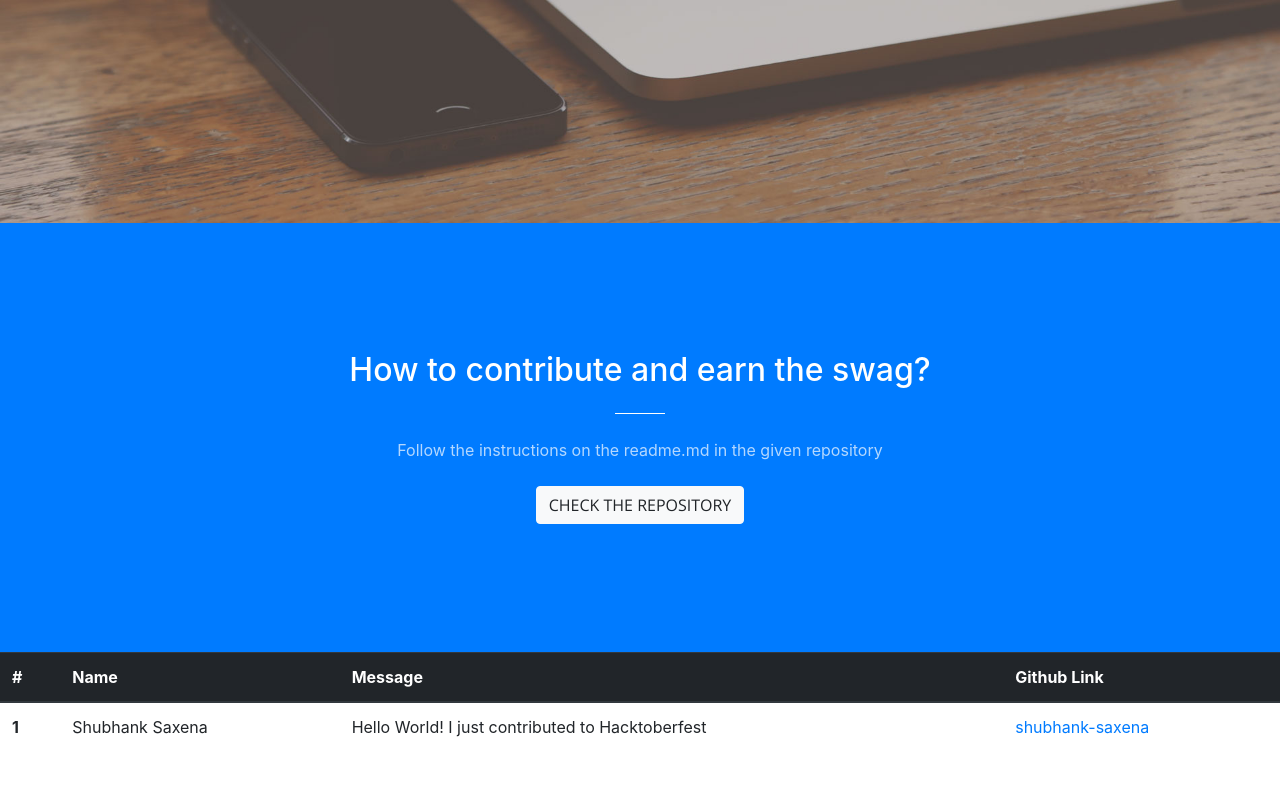
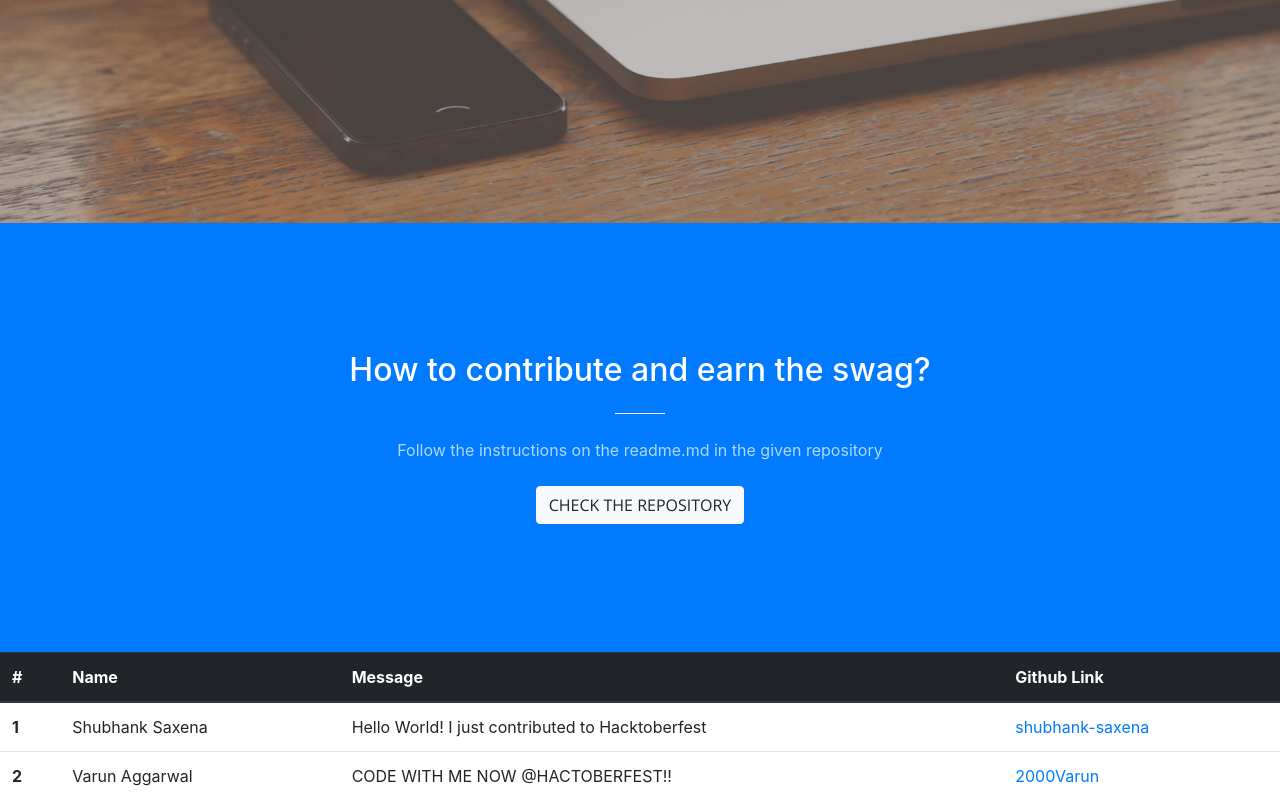
Before and after one commit to creative-computing-society/creative-computing-society.github.io, a website with bundled scripts: page index.html in a window 1280 px wide. Shown: the part 577-1377 px from the top of the page. Before the commit the page ends 1328 px from the top, so only its background shows below. Built offline with nearby package versions, Linux system fonts and the light colour scheme.

Commit message:
First commit

```diff
--- a/index.html
+++ b/index.html
@@ -82,13 +82,11 @@
             <td><a href="https://github.com/shubhank-saxena">shubhank-saxena</a></td>
           </tr>
 
-<!--           <tr>
-            <th scope="row">n</th>
-            <td>Name</td>
-            <td>Short Description/ Message</td>
-            <td><a href="Github Link">Github ID</a></td>
-          </tr> -->
-
+ <th scope="row">2</th>
+            <td>Varun Aggarwal</td>
+            <td>CODE WITH ME NOW @HACTOBERFEST!!</td>
+            <td><a href="https://github.com/2000Varun">2000Varun</a></td>
+          </tr>
         </tbody>
       </table>
     </section>
```
